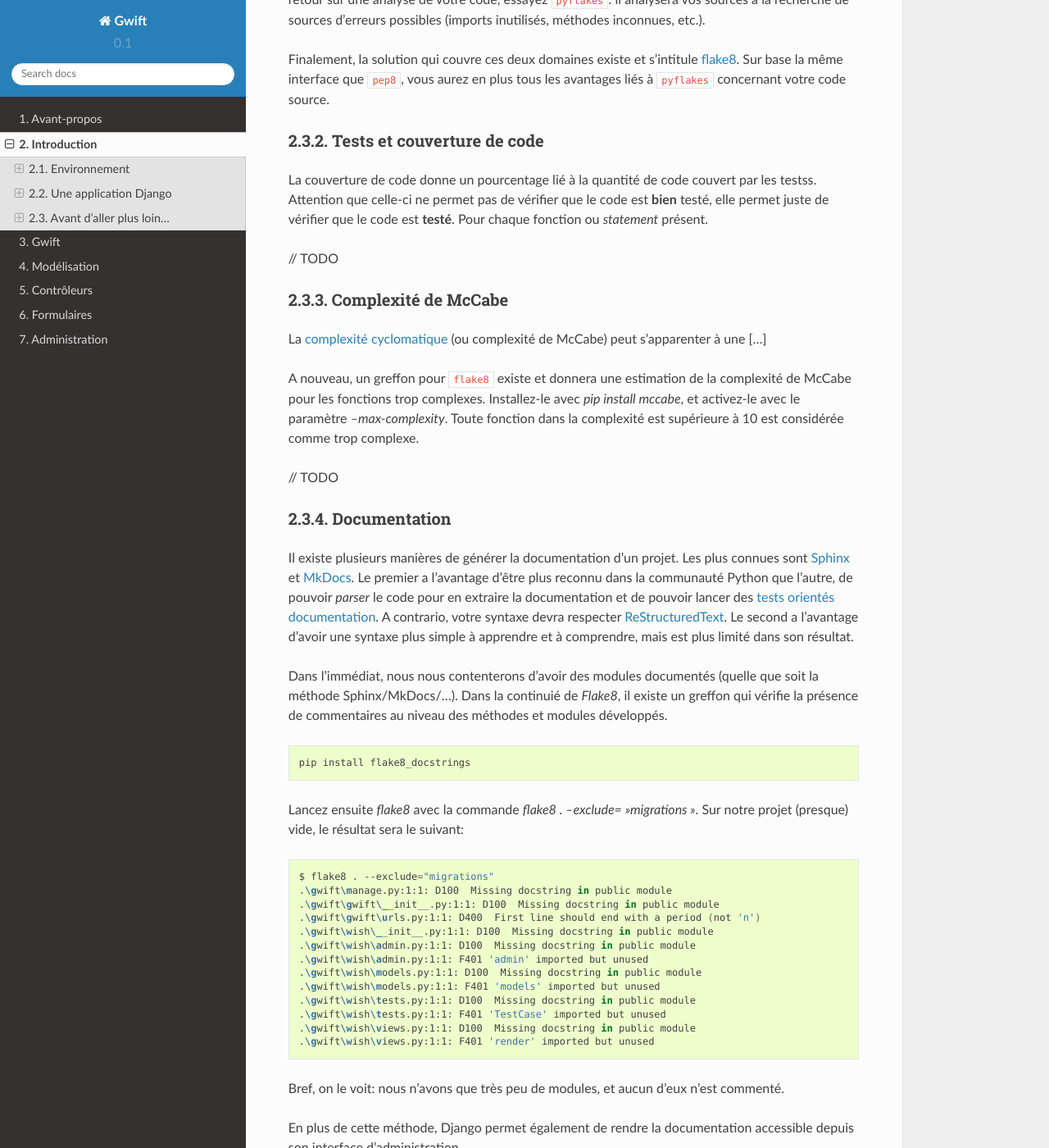
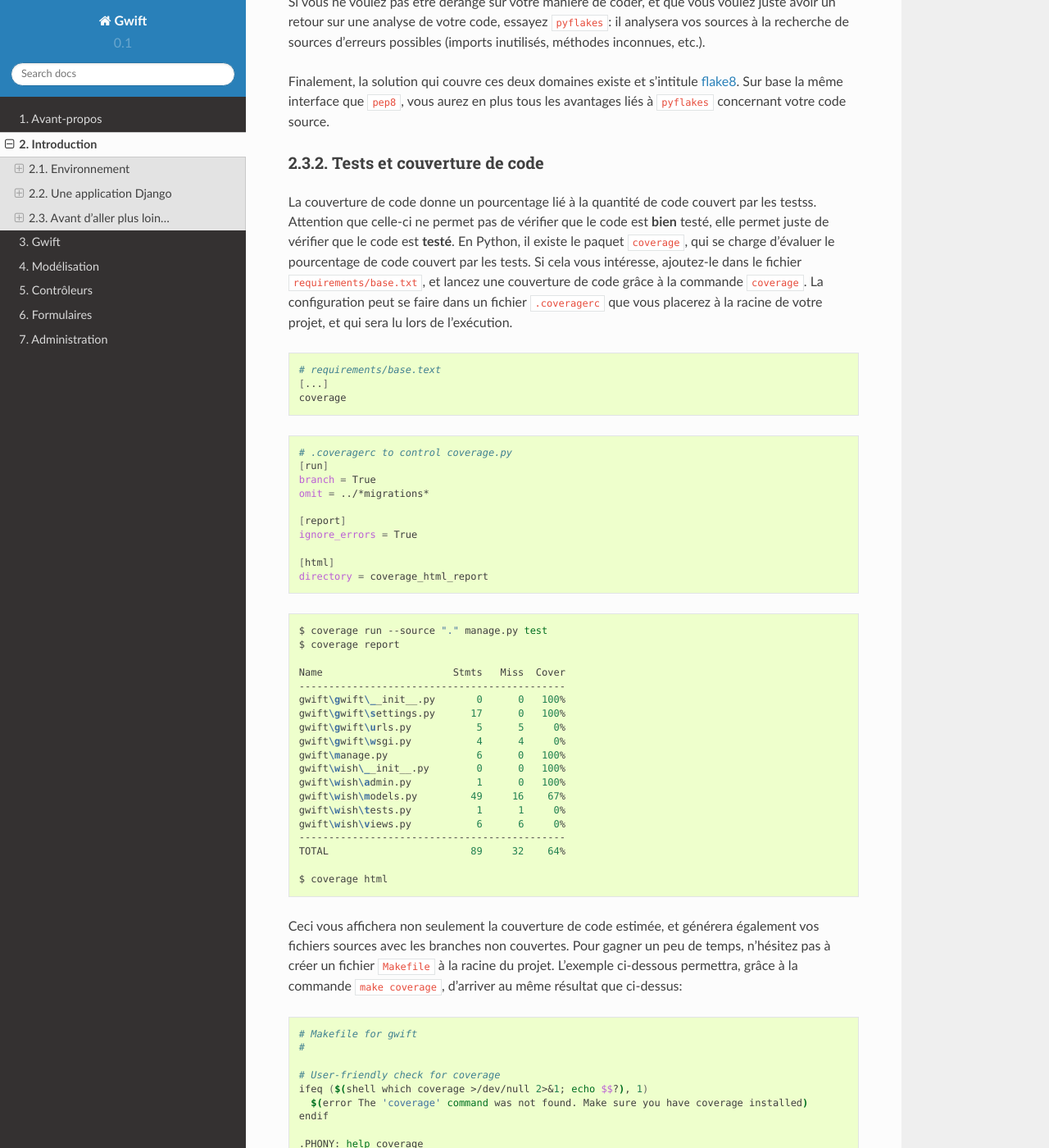
Before and after one commit to Grimbox/gwift-book, a Sphinx documentation site: the page built from source/intro.rst, in a window 1280 px wide and 1400 px high, scrolled down 6039 px. Shown: the whole window at 82% size. Built offline with Sphinx 7.4.7 and the Read the Docs theme 2.0.0, drawn with Linux system fonts in a browser that asks for light colours; some of the changed text lies outside the part shown.

Commit message:
add coverage instructions

```diff
--- a/source/intro/03-before-going-further.rst
+++ b/source/intro/03-before-going-further.rst
@@ -11,7 +11,7 @@ Le langage Python fonctionne avec un système d'améliorations basées sur des p
 
 La PEP qui nous intéresse plus particulièrement pour la suite est la `PEP-8 <https://www.python.org/dev/peps/pep-0008/>`_, ou "Style Guide for Python Code". Elle spécifie des conventions d'organisation et de formatage de code Python, quelles sont les conventions pour l'indentation, le nommage des variables et des classes, etc. En bref, elle décrit comment écrire du code proprement pour que d'autres développeurs puissent le reprendre facilement, ou simplement que votre base de code ne dérive lentement vers un seuil de non-maintenabilité.
 
-Sur cette base, un outil existe et listera l'ensemble des conventions qui ne sont pas correctement suivies dans votre projet: pep8. Pour l'installer, passez par pip. Lancez ensuite la commande pep8 suivie du chemin à analyser (., le nom d'un répertoire, le nom d'un fichier `.py`, ...). Si vous souhaitez uniquement avoir le nombre d'erreur de chaque type, saisissez les options `--statistics -qq`.
+Sur cette base, un outil existe et listera l'ensemble des conventions qui ne sont pas correctement suivies dans votre projet: pep8. Pour l'installer, passez par pip. Lancez ensuite la commande pep8 suivie du chemin à analyser (``.``, le nom d'un répertoire, le nom d'un fichier ``.py``, ...). Si vous souhaitez uniquement avoir le nombre d'erreur de chaque type, saisissez les options ``--statistics -qq``.
 
 .. code-block:: shell
 
@@ -35,9 +35,69 @@ Tests et couverture de code
 ===========================
 
 La couverture de code donne un pourcentage lié à la quantité de code couvert par les testss.
-Attention que celle-ci ne permet pas de vérifier que le code est **bien** testé, elle permet juste de vérifier que le code est **testé**. Pour chaque fonction ou *statement* présent.
+Attention que celle-ci ne permet pas de vérifier que le code est **bien** testé, elle permet juste de vérifier que le code est **testé**. En Python, il existe le paquet ``coverage``, qui se charge d'évaluer le pourcentage de code couvert par les tests. Si cela vous intéresse, ajoutez-le dans le fichier ``requirements/base.txt``, et lancez une couverture de code grâce à la commande ``coverage``. La configuration peut se faire dans un fichier ``.coveragerc`` que vous placerez à la racine de votre projet, et qui sera lu lors de l'exécution.
 
-// TODO
+.. code-block:: shell
+
+    # requirements/base.text
+    [...]
+    coverage
+
+.. code-block:: shell
+
+    # .coveragerc to control coverage.py
+    [run]
+    branch = True
+    omit = ../*migrations*
+
+    [report]
+    ignore_errors = True
+
+    [html]
+    directory = coverage_html_report
+
+.. code-block:: shell
+
+    $ coverage run --source "." manage.py test
+    $ coverage report
+
+    Name                      Stmts   Miss  Cover
+    ---------------------------------------------
+    gwift\gwift\__init__.py       0      0   100%
+    gwift\gwift\settings.py      17      0   100%
+    gwift\gwift\urls.py           5      5     0%
+    gwift\gwift\wsgi.py           4      4     0%
+    gwift\manage.py               6      0   100%
+    gwift\wish\__init__.py        0      0   100%
+    gwift\wish\admin.py           1      0   100%
+    gwift\wish\models.py         49     16    67%
+    gwift\wish\tests.py           1      1     0%
+    gwift\wish\views.py           6      6     0%
+    ---------------------------------------------
+    TOTAL                        89     32    64%
+
+    $ coverage html
+
+Ceci vous affichera non seulement la couverture de code estimée, et générera également vos fichiers sources avec les branches non couvertes. Pour gagner un peu de temps, n'hésitez pas à créer un fichier ``Makefile`` à la racine du projet. L'exemple ci-dessous permettra, grâce à la commande ``make coverage``, d'arriver au même résultat que ci-dessus:
+
+.. code-block:: shell
+
+    # Makefile for gwift
+    #
+
+    # User-friendly check for coverage
+    ifeq ($(shell which coverage >/dev/null 2>&1; echo $$?), 1)
+      $(error The 'coverage' command was not found. Make sure you have coverage installed)
+    endif
+
+    .PHONY: help coverage
+
+    help:
+    	@echo "  coverage to run coverage check of the source files."
+
+    coverage:
+    	coverage run --source='.' manage.py test; coverage report; coverage html;
+    	@echo "Testing of coverage in the sources finished."
 
 Complexité de McCabe
 ====================
```
